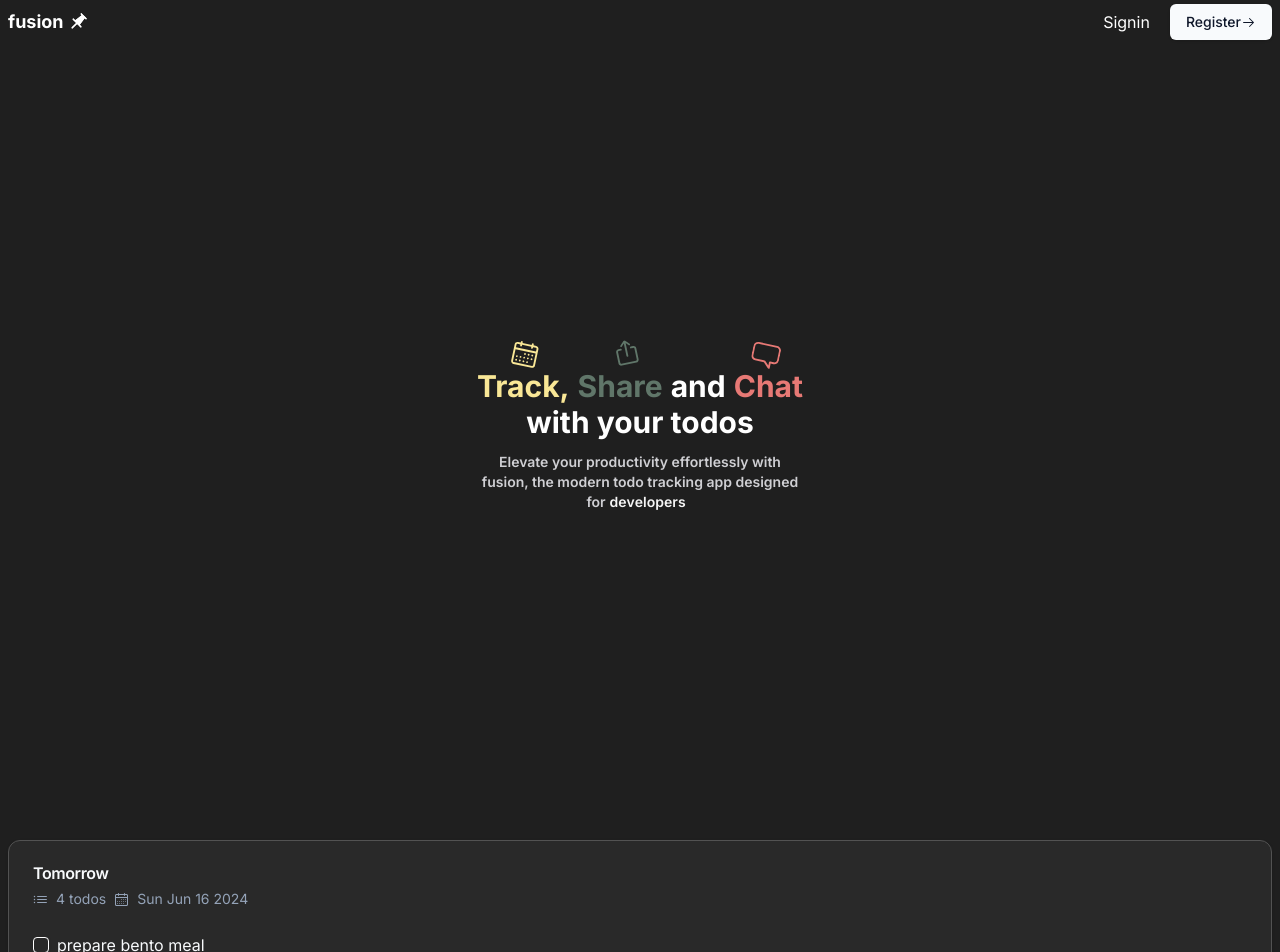
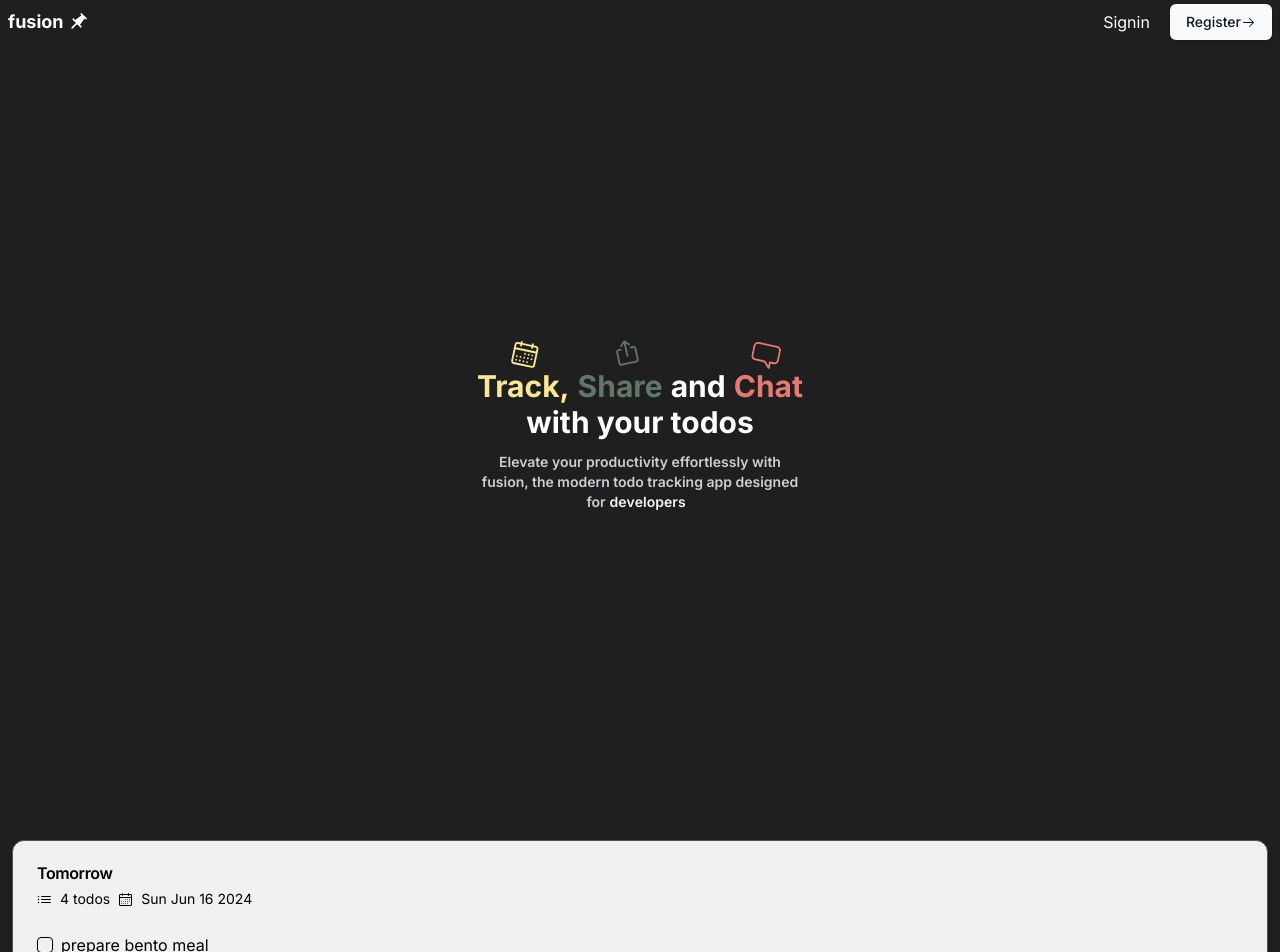
Before and after one commit to kewalkhondekar25/Todo-Fusion, a Next.js app in the folder apps/web/: page / in a window 1280 px wide. Shown: the top 952 px of the page. Built offline with nearby package versions, Linux system fonts and the light colour scheme.

Commit message:
fix: rerender fix

```diff
--- a/apps/web/app/components/Home/HomeCards.tsx
+++ b/apps/web/app/components/Home/HomeCards.tsx
@@ -25,9 +25,10 @@ interface TodoGroup {
   title: string;
   todo: Todo[];
   date: number;
+  color: string
 }
 
-const HomeCards: React.FC = () => {
+const HomeCards = () => {
   const initialTodos: TodoGroup[] = [
     {
       id: 1,
@@ -38,28 +39,31 @@ const HomeCards: React.FC = () => {
         { name: "buy broccoli", isCheck: false },
         { name: "pay utilities", isCheck: false }
       ],
-      date: 1
+      date: 1,
+      color: "F0F0F0"
     },
     {
       id: 2,
       title: "today",
       todo: [
-        { name: "optimise pp algorithm", isCheck: false },
+        { name: "optimise pp algorithm", isCheck: true },
         { name: "tweeting time", isCheck: false },
         { name: "naturals ice cream", isCheck: false },
         { name: "cardio day", isCheck: false }
       ],
-      date: 0
+      date: 0,
+      color: "292929"
     },
     {
       id: 3,
       title: "yesterday",
       todo: [
-        { name: "fix bank stuff", isCheck: false },
-        { name: "practice piano", isCheck: false },
-        { name: "pack for hiking", isCheck: false }
+        { name: "fix bank stuff", isCheck: true },
+        { name: "practice piano", isCheck: true },
+        { name: "pack for hiking", isCheck: true }
       ],
-      date: -1
+      date: -1,
+      color: "D0DAFA"
     }
   ];
 
@@ -102,13 +106,21 @@ const HomeCards: React.FC = () => {
       {todos.map(group => (
         <Card
           key={group.id}
-          className='bg-[#292929] border-[#525252] mb-2 mx-2'>
+          style={{
+            backgroundColor: `#${group.color}`,
+            color: `${group.color === "292929" ? "white" : "black"}`
+          }}
+          className='text-black border-[#525252] mb-2 mx-3'>
           <CardHeader>
             <div>
               <CardTitle>
-                <div className='capitalize '>{group.title}</div>
+                <div className='capitalize'>{group.title}</div>
               </CardTitle>
-              <CardDescription className='flex place-items-center gap-2 mt-2'>
+              <CardDescription
+              style={{
+                color: `${group.color === "292929" ? "white" : "black"}`
+              }}
+              className='flex place-items-center gap-2 mt-2 text-black'>
                 <ListBulletIcon />
                 {group.todo.length} todos
                 <CalendarIcon />
@@ -121,6 +133,7 @@ const HomeCards: React.FC = () => {
               <div key={todo.name} className='flex place-items-center gap-2 mb-1'>
                 <Checkbox
                   className='border-white'
+                  style={{borderColor: `${group.color === "292929" ? "white" : "black"}` }}
                   checked={todo.isCheck}
                   onCheckedChange={() => handleCheck(todo.name, group.id)}
                 />
```
